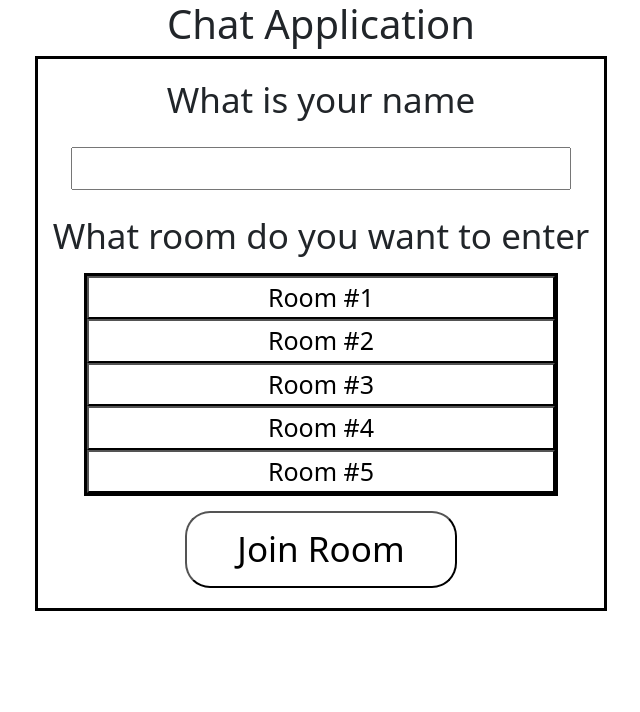
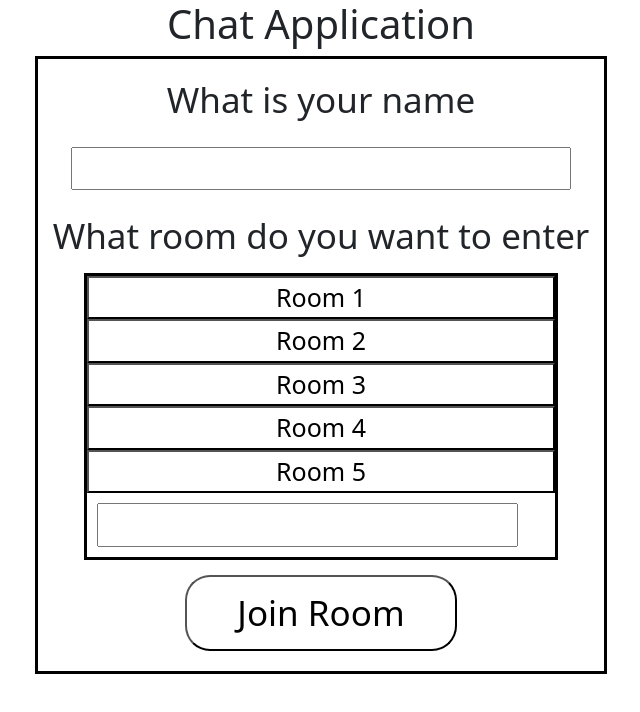
Before and after one commit to benthere914/chatApplication, a React (Create React App) app: page / in a window 1280 px wide. Shown: the top 712 px of the page, without its empty margins (319-959 px from the left). Built offline with nearby package versions, Linux system fonts and the light colour scheme; the HTML template or start-up script is replaced by a standard one.

Commit message:
added custom rooms

```diff
--- a/src/components/chat/index.js
+++ b/src/components/chat/index.js
@@ -13,7 +13,7 @@ const Chat = ({name, authorId}) => {
     }
     return (
         <>
-            <p className='chatRoomTitle'>{`Welcome ${name!==''?name:'??'} to chat room #${params?.chatRoomId}`}</p>
+            <p className='chatRoomTitle'>{`Welcome ${name!==''?name:'??'} to chat room ${params?.chatRoomId}`}</p>
             <div className='messageBoard'>
 
                 <div className="messages">
--- a/src/components/home/index.js
+++ b/src/components/home/index.js
@@ -5,15 +5,15 @@ import { v4 as uuidv4} from 'uuid';
 
 const Home = ({name, setName, setId}) => {
     const numbers = [];
-    const [buttonNumber, setButtonNumber] = useState(0)
+    const [roomId, setRoomId] = useState('')
     const history = useHistory()
     for (let i = 1; i <= 5; i++){
         numbers.push(i);
     }
     const joinRoomHandler = () => {
-        if (buttonNumber) {
+        if (roomId) {
             setId(uuidv4())
-            history.push(`/chatRoom/${buttonNumber}`)
+            history.push(`/chatRoom/${roomId}`)
         }
     }
     return (
@@ -25,7 +25,8 @@ const Home = ({name, setName, setId}) => {
                     <input value={name} onChange={(e) => {setName(e.target.value)}}/>
                     <p>What room do you want to enter</p>
                     <div className='rooms'>
-                        {numbers?.map((number) => <button key={uuidv4()} onClick={() => {setButtonNumber(number)}} style={number === buttonNumber?{color: 'white', backgroundColor: 'black'}:null}>{`Room #${number}`}</button>)}
+                        {numbers?.map((number) => <button key={uuidv4()} onClick={() => {setRoomId(`${number}`);}} style={`${number}` === roomId?{color: 'white', backgroundColor: 'black'}:null}>{`Room ${number}`}</button>)}
+                        <input value={roomId} onChange={(e) => {setRoomId(e.target.value)}}/>
                     </div>
                     <button className='joinRoom' onClick={() => {joinRoomHandler()}}>Join Room</button>
                 </div>
```
